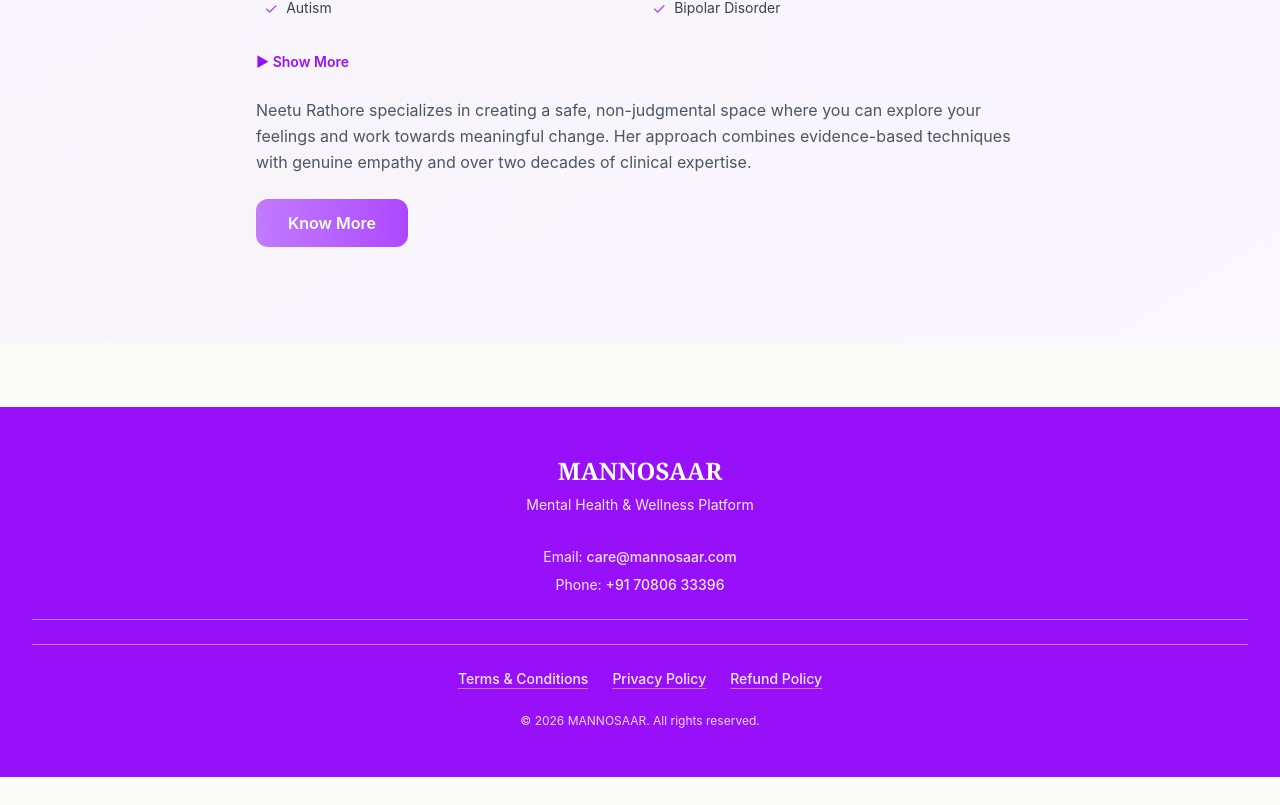
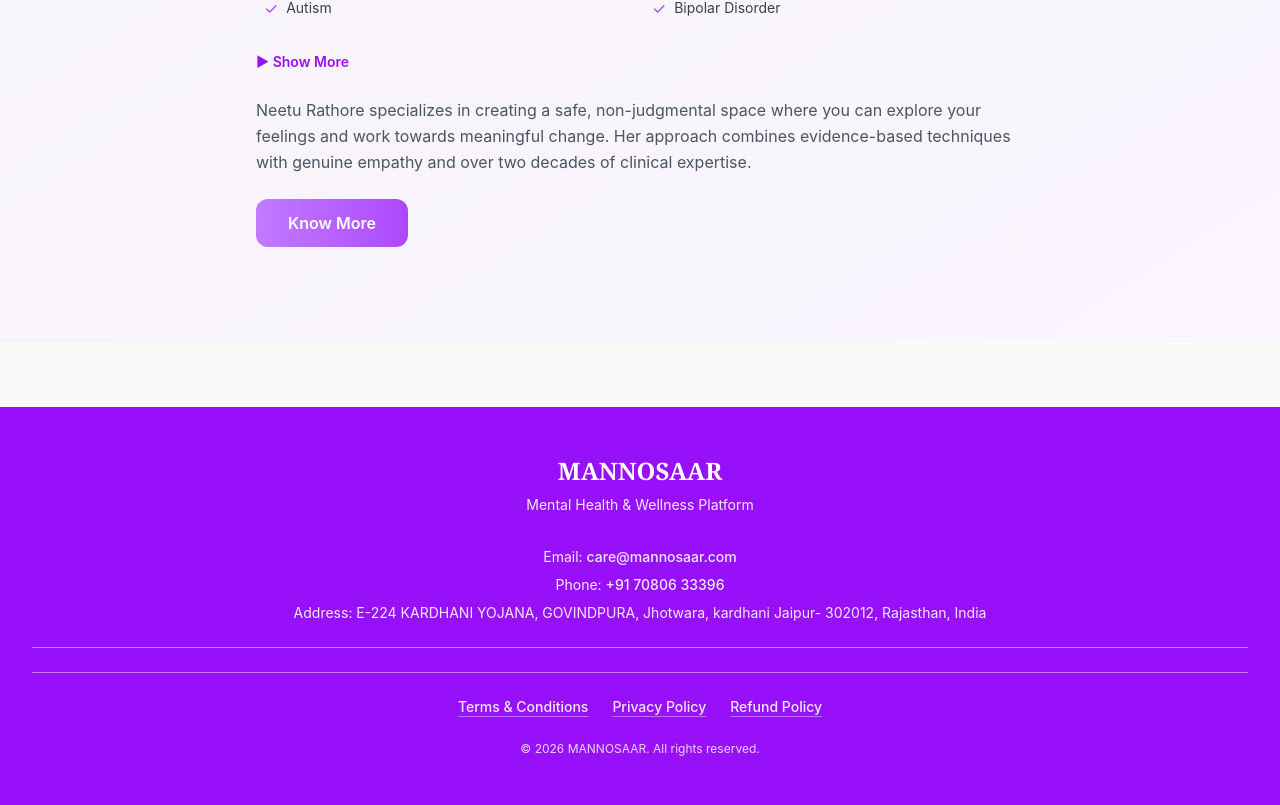
Before and after one commit to adi-vrdhn/mannosaar, a Next.js app: page / in a window 1280 px wide. Shown: the part 1358-2163 px from the top of the page. Before the commit the page ends 2135 px from the top, so only its background shows below. Built offline with nearby package versions, Linux system fonts and the light colour scheme; no server answers.

Commit message:
Add footer address

```diff
--- a/src/components/shared/Footer.tsx
+++ b/src/components/shared/Footer.tsx
@@ -19,6 +19,9 @@
           </p>
           <p className="text-purple-100 text-sm mt-2">
             Phone: <a href="tel:+917080633396" className="hover:text-white transition-colors font-medium">+91 70806 33396</a>
+          </p>
+          <p className="text-purple-100 text-sm mt-2">
+            Address: E-224 KARDHANI YOJANA, GOVINDPURA, Jhotwara, kardhani Jaipur- 302012, Rajasthan, India
           </p>
         </div>
 
```
